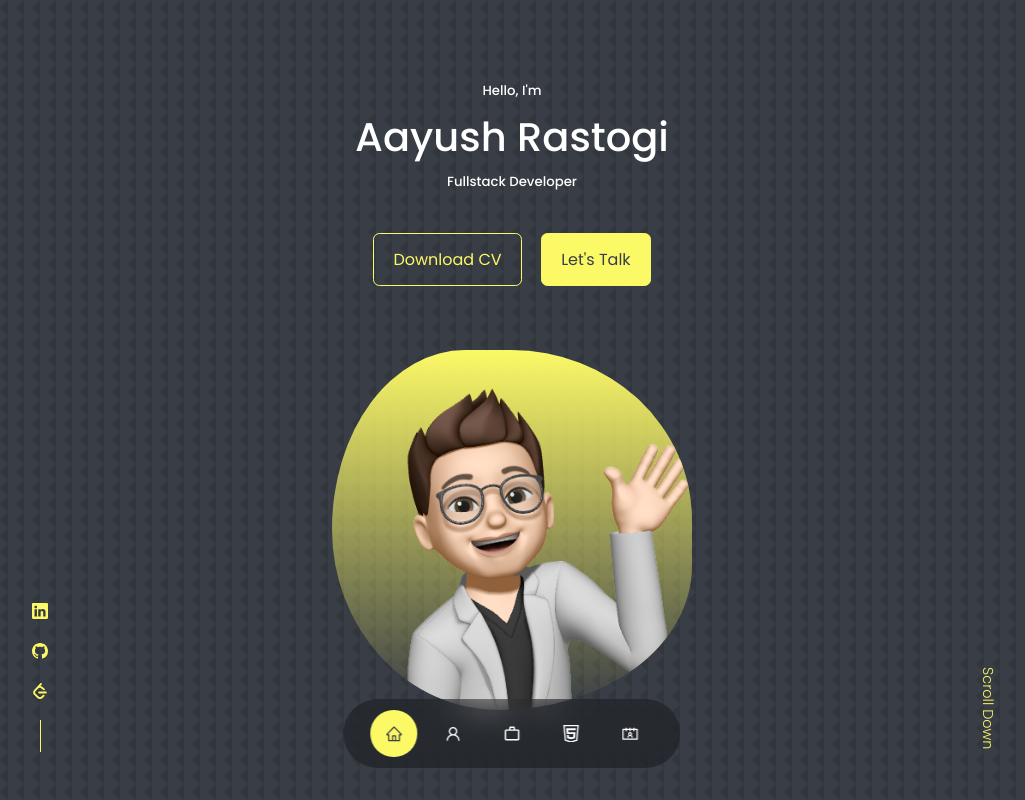
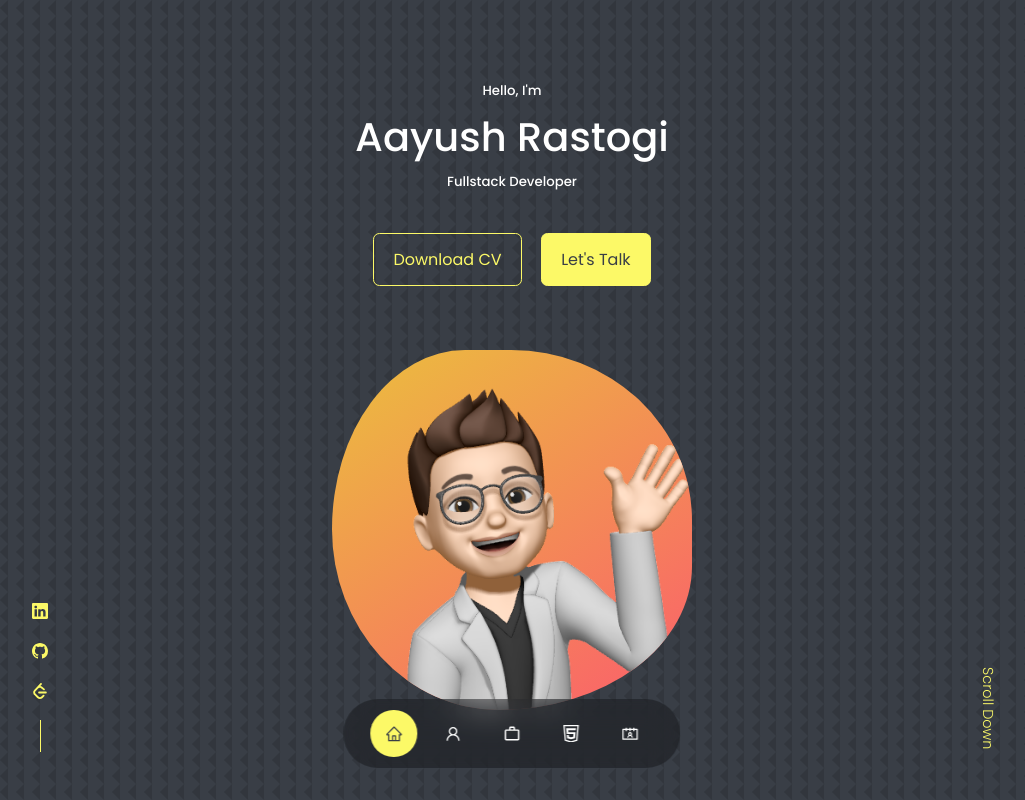
Before and after one commit to codethat19/Portfolio-Template, a React (Create React App) app: page / in a window 1280 px wide. Shown: the top 800 px of the page, without its empty margins (128-1153 px from the left). Built offline with nearby package versions, Linux system fonts and the light colour scheme.

Commit message:
change header component personal image to memoji

```diff
--- a/src/components/header/header.css
+++ b/src/components/header/header.css
@@ -69,7 +69,9 @@ header {
     padding: -1.6rem 1.5rem 1.5rem 1.5rem;
 } */
 .me img{
-    background: linear-gradient(var(--color-primary), transparent);
+    /* background: linear-gradient(#f67542, transparent); */
+    /* background: linear-gradient(180deg, rgba(234,190,60,1) 0%, rgba(252,94,146,1) 100%); */
+    background: linear-gradient(146deg, rgba(235,191,61,1) 0%, rgba(251,93,108,1) 100%);
     /* background: linear-gradient(var(--color-primary), transparent); */
     /* width: 22rem;
     height: 34rem;
```
